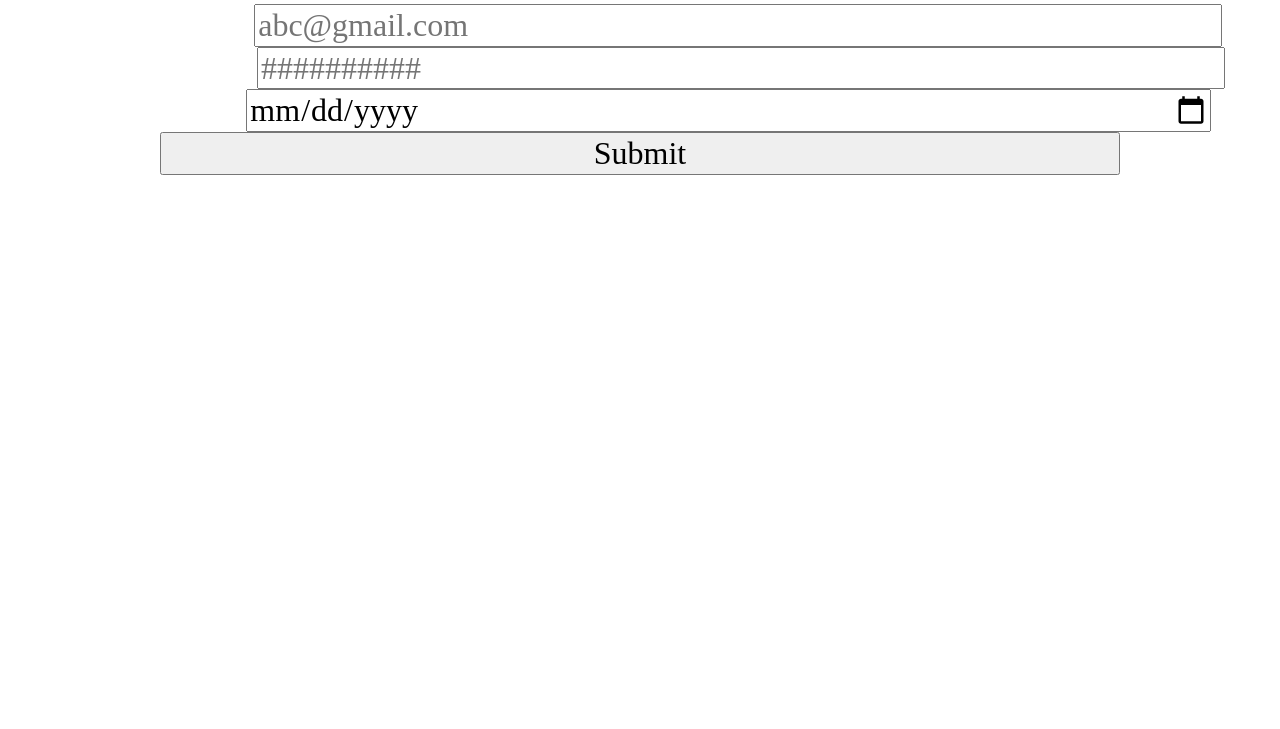
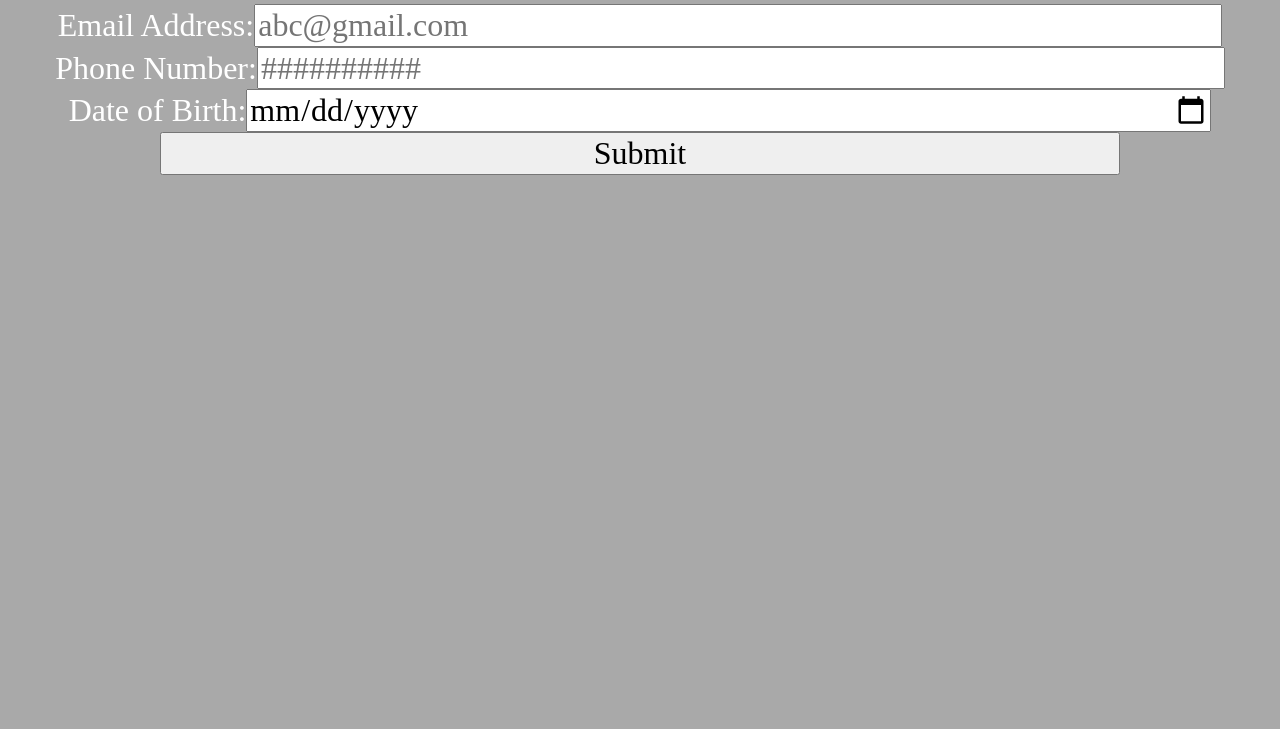
Before and after one commit to aangeles02/Lab_2, a plain HTML site: page index.html in a window 1280 px wide. Shown: the part 71-800 px from the top of the page. Drawn offline with Linux system fonts and the light colour scheme.

Commit message:
changed color

```diff
--- a/css/screen.css
+++ b/css/screen.css
@@ -1,5 +1,5 @@
 body {
-  background: #11111;
+  background: #A9A9A9;
   text-align: center;
 }
 h1{
```
